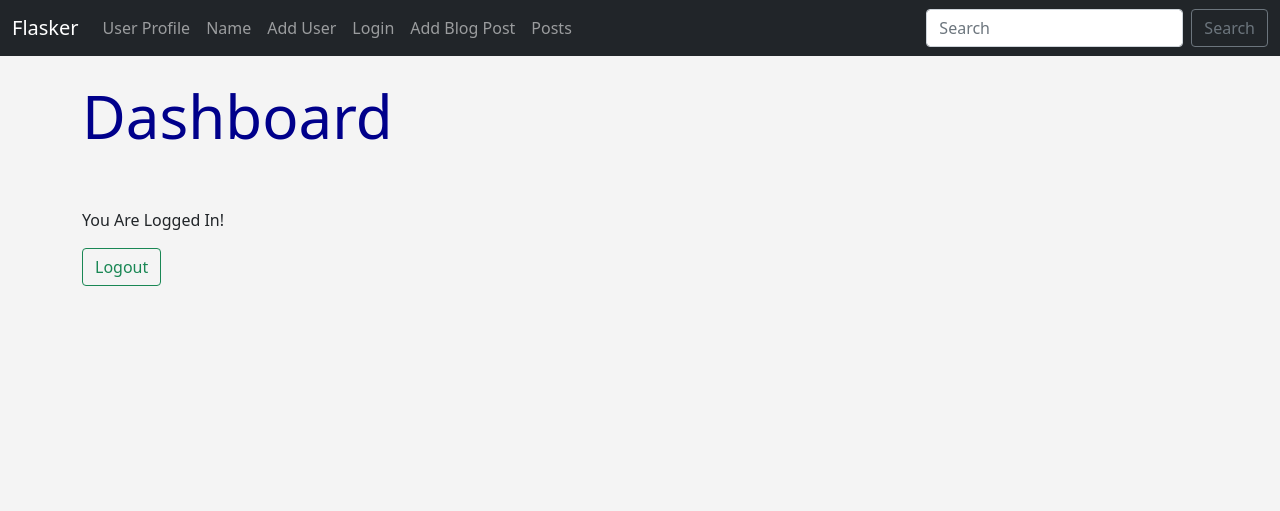
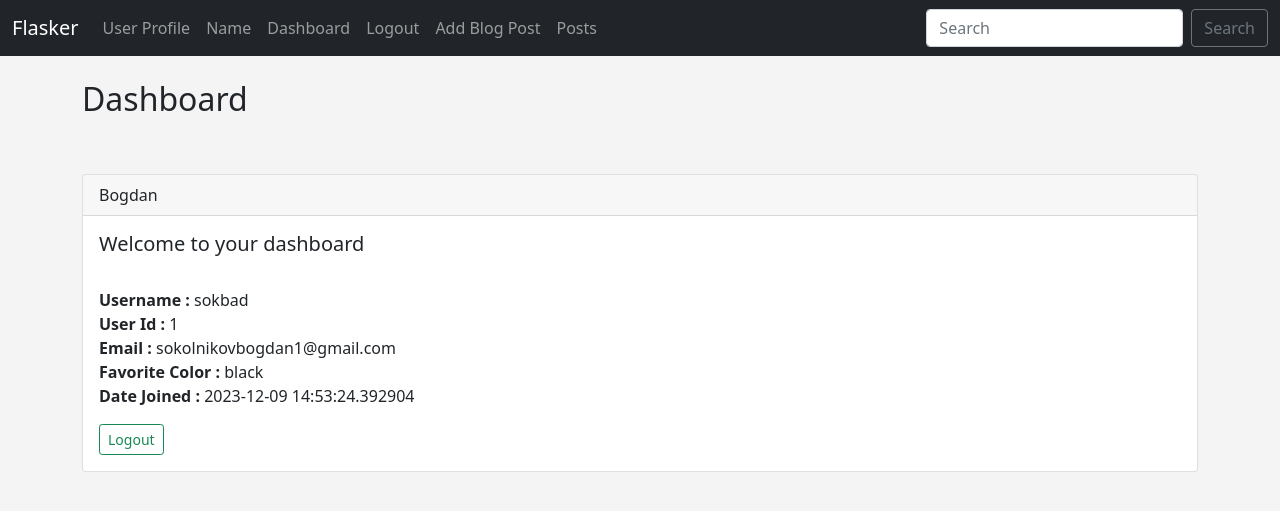
Before and after one commit to CapitainFan/Flasker, a Flask app: page /dashboard in a window 1280 px wide. Shown: the top 511 px of the page. Run offline with Flask 2, Linux system fonts and the light colour scheme; a user stored in the database is signed in.

Commit message:
updated dashboard for user and added info on page

```diff
--- a/templates/dashboard.html
+++ b/templates/dashboard.html
@@ -3,21 +3,32 @@
 {% block content %}
 
 {% for message in get_flashed_messages() %}
-
 	<div class="alert alert-warning alert-dismissible fade show" role="alert">
 	  {{ message }}
 	  <button type="button" class="btn-close" data-bs-dismiss="alert" aria-label="Close"></button>
 	</div>
-
-
 {% endfor %}
 
+	<h2>Dashboard</h2>
+	<br/><br/>
 
-
-	<h1>Dashboard</h1>
+	<div class="card">
+		<div class="card-header">
+			{{ current_user.name }}
+		</div>
+		<div class="card-body">
+		  <h5 class="card-title">Welcome to your dashboard </h5>
+		  <br/>
+		  <p class="card-text">
+			<strong>Username : </strong>{{ current_user.username }}<br/>
+			<strong>User Id : </strong>{{ current_user.id }}<br/>
+			<strong>Email : </strong>{{ current_user.email }}<br/>
+			<strong>Favorite Color : </strong>{{ current_user.favorite_color }}<br/>
+			<strong>Date Joined : </strong>{{ current_user.date_added }}<br/>
+		  </p>
+		  <a href="{{ url_for('logout') }}" class="btn btn-outline-success btn-sm">Logout</a>
+		</div>
+	</div>
 	<br/><br/>
-    <p>You Are Logged In!</p>
-
-	<a href="{{ url_for('logout') }}" class="btn btn-outline-success">Logout</a>
 
 {% endblock %}
--- a/templates/navbar.html
+++ b/templates/navbar.html
@@ -14,12 +14,23 @@
         <li class="nav-item">
           <a class="nav-link" href="{{ url_for('name')}}">Name</a>
         </li>
-        <li class="nav-item">
-          <a class="nav-link" href="{{ url_for('add_user')}}">Add User</a>
-        </li>
-        <li class="nav-item">
+
+        {% if current_user.is_authenticated %}
+          <li class="nav-item">
+            <a class="nav-link" href="{{ url_for('dashboard')}}">Dashboard</a>
+          </li>
+          <li class="nav-item">
+            <a class="nav-link" href="{{ url_for('logout')}}">Logout</a>
+          </li>
+        {% else %}
+          <li class="nav-item">
+            <a class="nav-link" href="{{ url_for('add_user')}}">Register</a>
+          </li>
+          <li class="nav-item">
           <a class="nav-link" href="{{ url_for('login')}}">Login</a>
-        </li>
+          </li>
+        {% endif %}
+
         <li class="nav-item">
           <a class="nav-link" href="{{ url_for('add_post')}}">Add Blog Post</a>
         </li>
```
